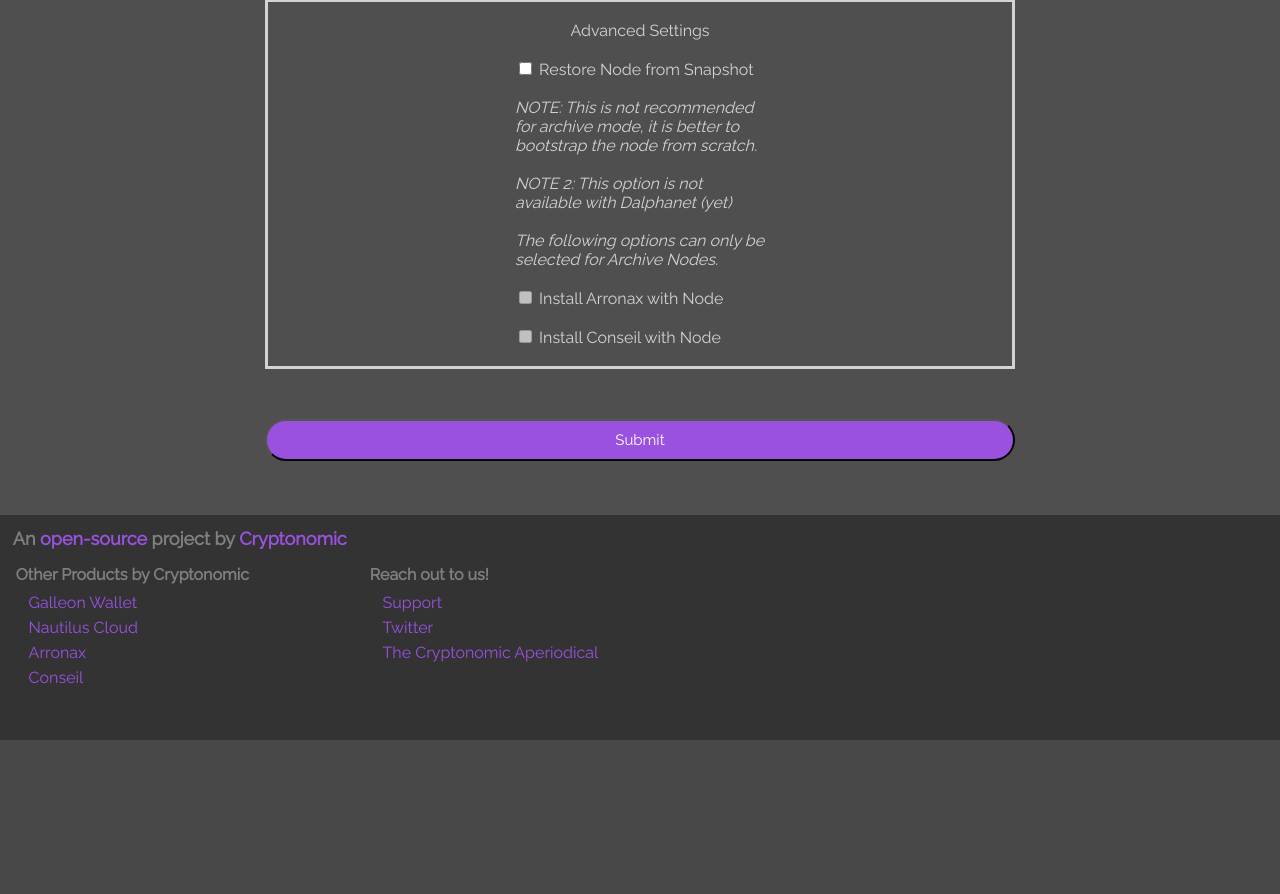
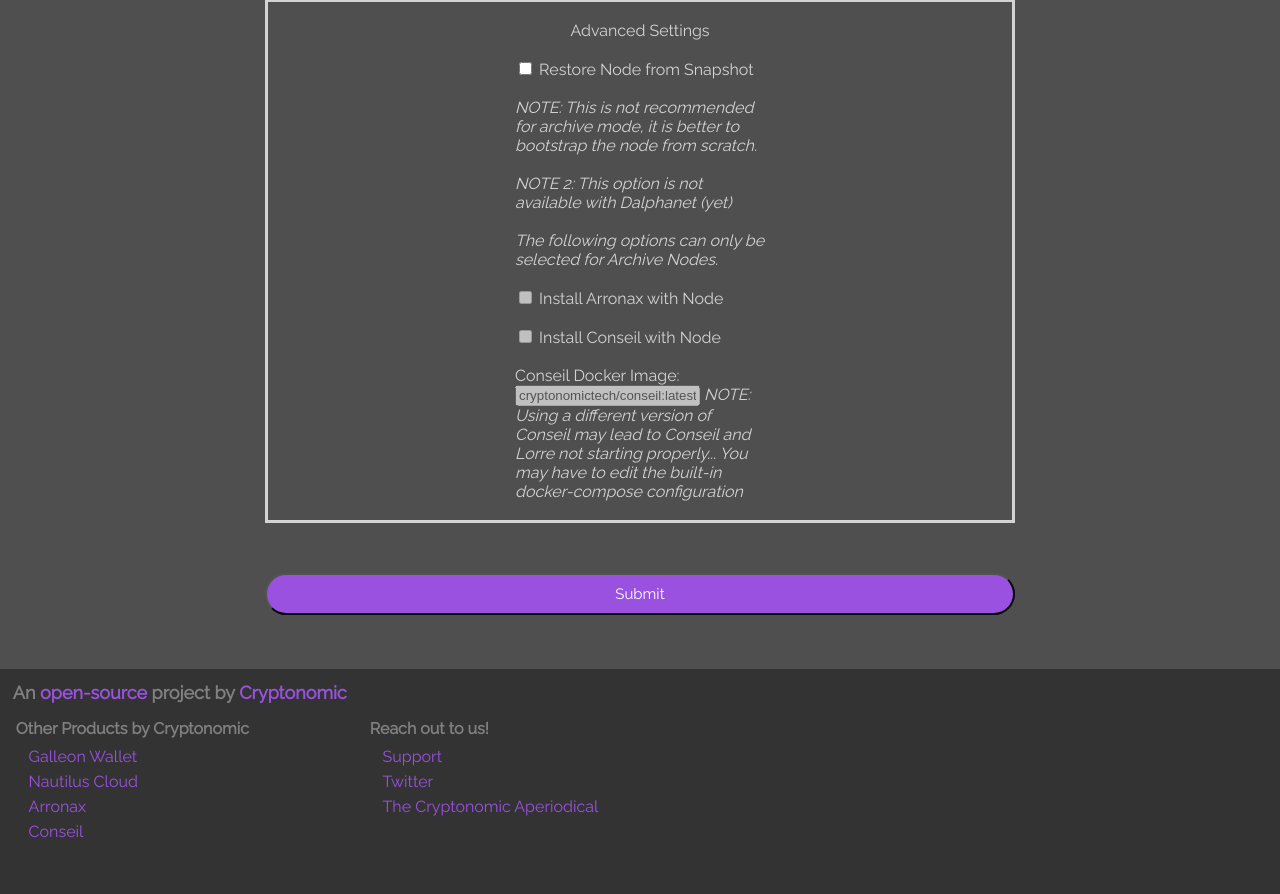
Before and after one commit to Cryptonomic/Nautilus, a Flask app: page /node_setup in a window 1280 px wide; the page is wider, and only the part inside the window is pictured. Shown: the part 911-1805 px from the top of that part. Before the commit the page ends 1651 px from the top of that part, so only its background shows below. Run offline with Flask 2, Linux system fonts and the light colour scheme; parts of the project's set-up code (start-up, migrations or seed data) failed here and were passed over; some libraries are stand-ins or nearby versions; some web fonts are replaced.

Commit message:
Fix issues with Lorre not connecting to Tezos Node properly

```diff
--- a/py-core/app/templates/node_options.html
+++ b/py-core/app/templates/node_options.html
@@ -129,6 +129,16 @@
                 </label>
                 <br>
                 <br>
+                <label>
+                    Conseil Docker Image:
+                    <input type="text" name="conseil-image" id="conseilImage" disabled="disabled" value="cryptonomictech/conseil:latest">
+                </label>
+                <i>
+                    NOTE: Using a different version of Conseil may lead to Conseil and Lorre not starting properly...
+                    You may have to edit the built-in docker-compose configuration
+                </i>
+                <br>
+                <br>
             </div>
         </div>
         <button type="submit" id="submit-button" class="button">Submit</button>
@@ -148,12 +158,15 @@
         var startArronax = document.getElementById("startArronax")
         var startConseil = document.getElementById("startConseil")
 
+        var conseilImage = document.getElementById("conseilImage")
+
         archiveModeSelection.addEventListener("change", function () {
             if(archiveModeSelection.checked) {
                 startArronax.disabled = false
                 startConseil.disabled = false
                 startArronax.checked = true
                 startConseil.checked = true
+                conseilImage.disabled = false
             }
         })
 
@@ -163,6 +176,7 @@
                 startConseil.checked = false
                 startArronax.disabled = "disabled"
                 startConseil.disabled = "disabled"
+                conseilImage.disabled = "disabled"
             }
         })
 
@@ -172,6 +186,7 @@
                 startConseil.checked = false
                 startArronax.disabled = "disabled"
                 startConseil.disabled = "disabled"
+                conseilImage.disabled = "disabled"
             }
         })
 
--- a/py-core/app/util/docker-compose/reference-snapshot/docker-compose.yml
+++ b/py-core/app/util/docker-compose/reference-snapshot/docker-compose.yml
@@ -50,6 +50,7 @@ services:
       LORRE_RUNNER_NETWORK: "TEZOS NETWORK"
       JVM_XMX: "4G"
       CONSEIL_API_KEY: "conseil"
+      CONSEIL_XTZ_NODE_PATH_PREFIX: "TEZOS PREFIX"
     command: "conseil-lorre"
     logging:
       driver: "json-file"
@@ -72,6 +73,7 @@ services:
       CONSEIL_XTZ_ENABLED: "true"
       JVM_XMX: "4G"
       CONSEIL_API_KEY: "conseil"
+      CONSEIL_XTZ_NODE_PATH_PREFIX: "TEZOS PREFIX"
     command: "conseil-api"
     ports:
       - "4080:80"
--- a/py-core/app/util/docker-compose/reference/docker-compose.yml
+++ b/py-core/app/util/docker-compose/reference/docker-compose.yml
@@ -41,11 +41,13 @@ services:
       CONSEIL_LORRE_DB_PASSWORD: "password"
       CONSEIL_LORRE_DB_NAME: "conseil"
       CONSEIL_XTZ_ENABLED: "true"
+      CONSEIL_XTZ_NODE_PROTOCOL: "http"
       CONSEIL_XTZ_NODE_HOSTNAME: "tezos-node"
       CONSEIL_XTZ_NODE_PORT: 8732
       CONSEIL_XTZ_NETWORK: "TEZOS NETWORK"
       LORRE_RUNNER_PLATFORM: "tezos"
       LORRE_RUNNER_NETWORK: "TEZOS NETWORK"
+      CONSEIL_XTZ_NODE_PATH_PREFIX: "TEZOS PREFIX"
       JVM_XMX: "4G"
       CONSEIL_API_KEY: "conseil"
     command: "conseil-lorre"
@@ -65,9 +67,11 @@ services:
       CONSEIL_LORRE_DB_PASSWORD: "password"
       CONSEIL_LORRE_DB_NAME: "conseil"
       CONSEIL_XTZ_ENABLED: "true"
+      CONSEIL_XTZ_NODE_PROTOCOL: "http"
       CONSEIL_XTZ_NODE_HOSTNAME: "tezos-node"
       CONSEIL_XTZ_NODE_PORT: 8732
       CONSEIL_XTZ_NETWORK: "TEZOS NETWORK"
+      CONSEIL_XTZ_NODE_PATH_PREFIX: "TEZOS PREFIX"
       JVM_XMX: "4G"
       CONSEIL_API_KEY: "conseil"
     command: "conseil-api"
--- a/py-core/app/util/tezos_node_functions.py
+++ b/py-core/app/util/tezos_node_functions.py
@@ -161,6 +161,10 @@ def parse_node_docker_compose_file(data):
 
         yaml_object["services"]["conseil-api"]["environment"]["CONSEIL_XTZ_NETWORK"] = data["network"]
 
+        yaml_object["services"]["conseil-api"]["environment"]["CONSEIL_XTZ_NODE_PATH_PREFIX"] = ""
+
+        yaml_object["services"]["conseil-lorre"]["environment"]["CONSEIL_XTZ_NODE_PATH_PREFIX"] = ""
+
         yaml_object["services"]["arronax"]["image"] = "arronax-{}".format(data["network"])
 
         yaml_object["services"]["arronax"]["ports"] = ["{}:80".format(data["arronax_port"])]
```
